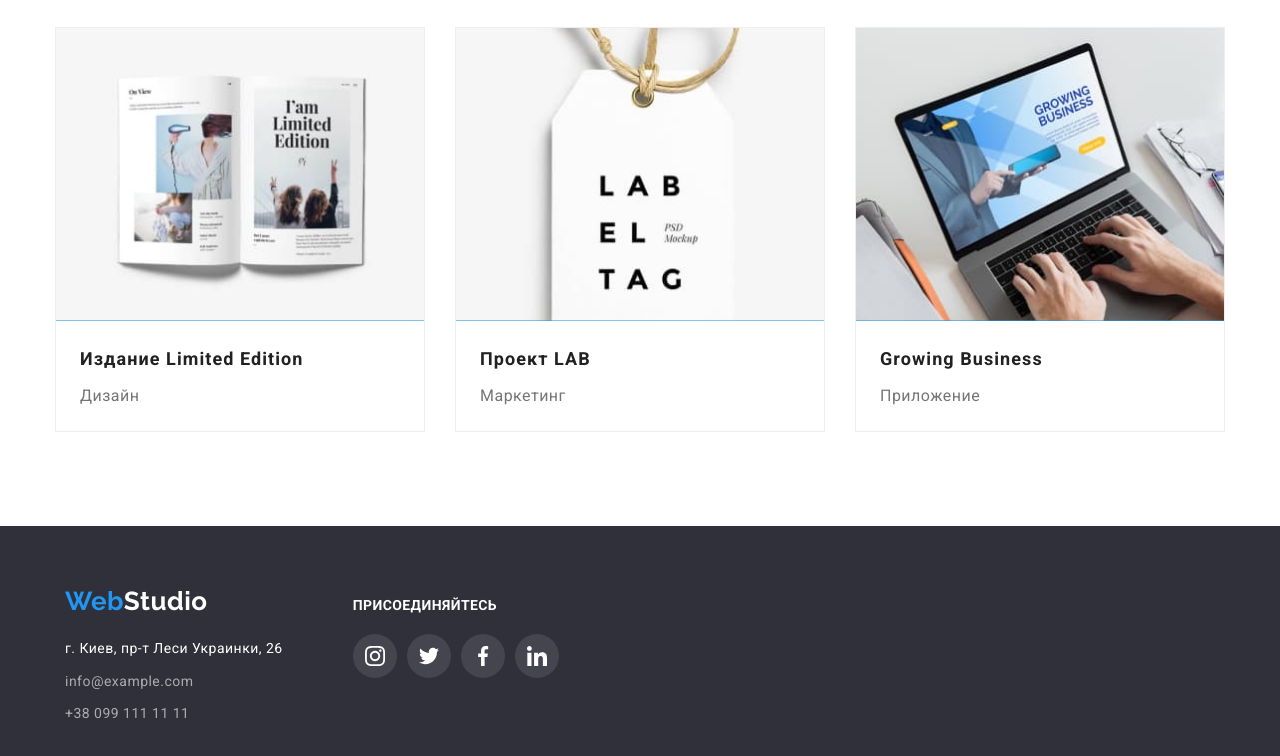
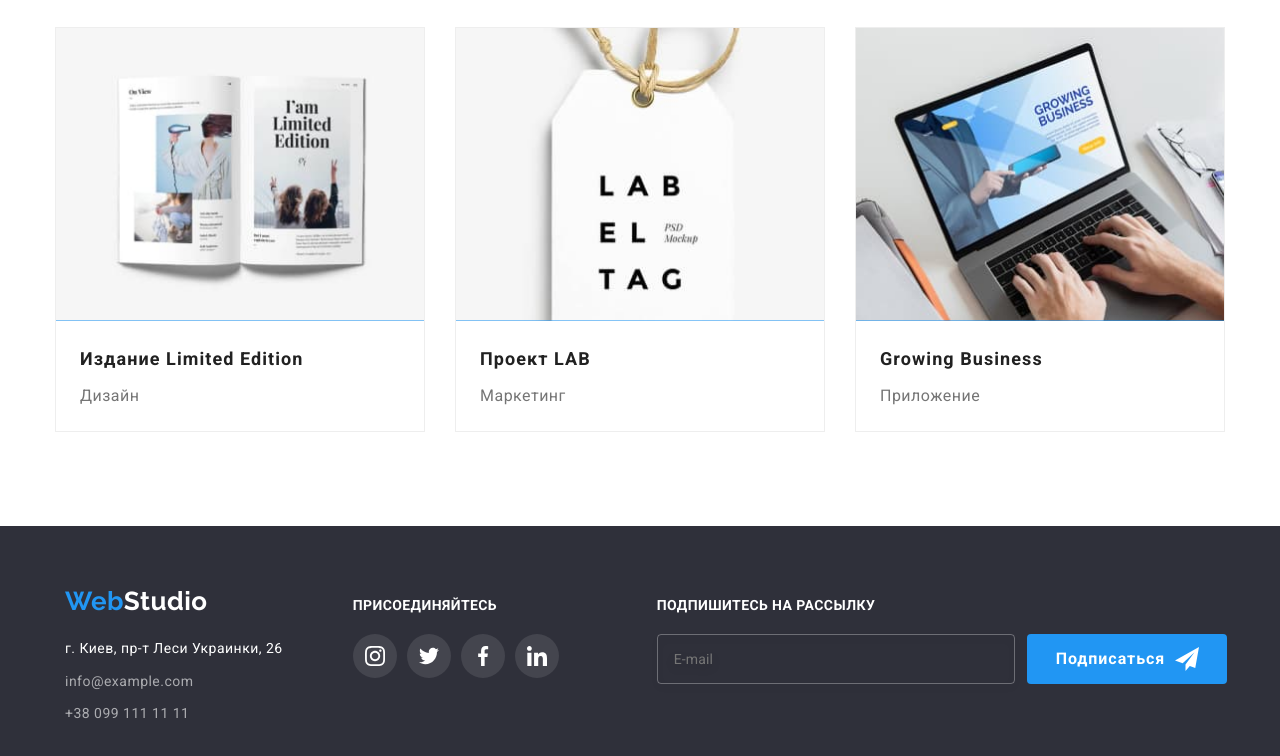
Before and after one commit to Vitalii10x/goit-markup-hw-07, a plain HTML site: page portfolio.html in a window 1280 px wide. Shown: the part 1111-1867 px from the top of the page. Drawn offline with nearby package versions, Linux system fonts and the light colour scheme.

Commit message:
Update portfolio.html

```diff
--- a/portfolio.html
+++ b/portfolio.html
@@ -348,6 +348,27 @@
               </li>
             </ul>
           </div>
+          <div class="footer-subscribe">
+            <h3 class="footer-social-name">Подпишитесь на рассылку</h3>
+            <form action="#">
+              <div class="footer-subscribe-email">
+                <input
+                  type="email"
+                  class="footer-email"
+                  name="user-email"
+                  id="user-email"
+                  placeholder="E-mail"
+                  required
+                />
+                <button type="submit" class="footer-button">
+                  Подписаться
+                  <svg class="footer-icon" width="24" height="24">
+                    <use href="./images/icons.svg#icon-send"></use>
+                  </svg>
+                </button>
+              </div>
+            </form>
+          </div>
         </div>
       </div>
     </footer>
```
